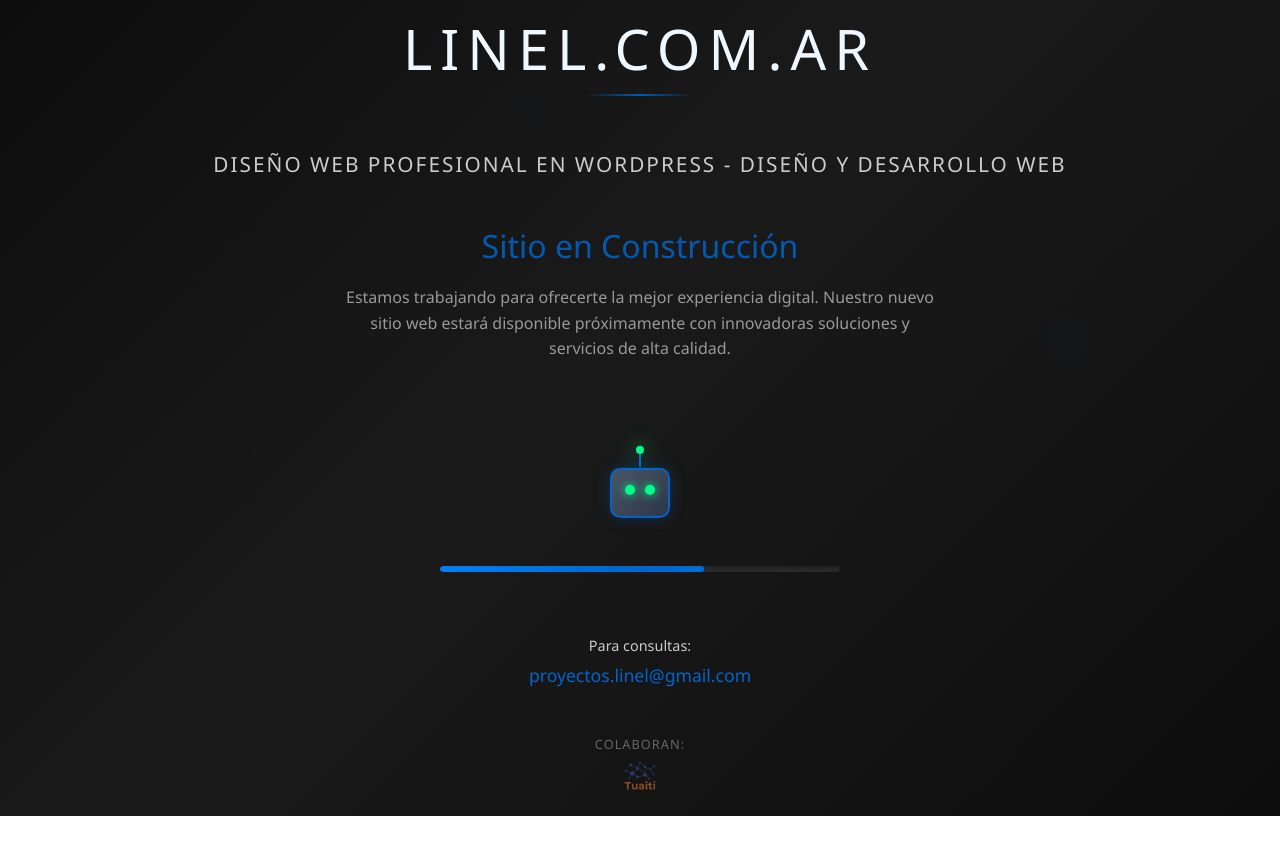
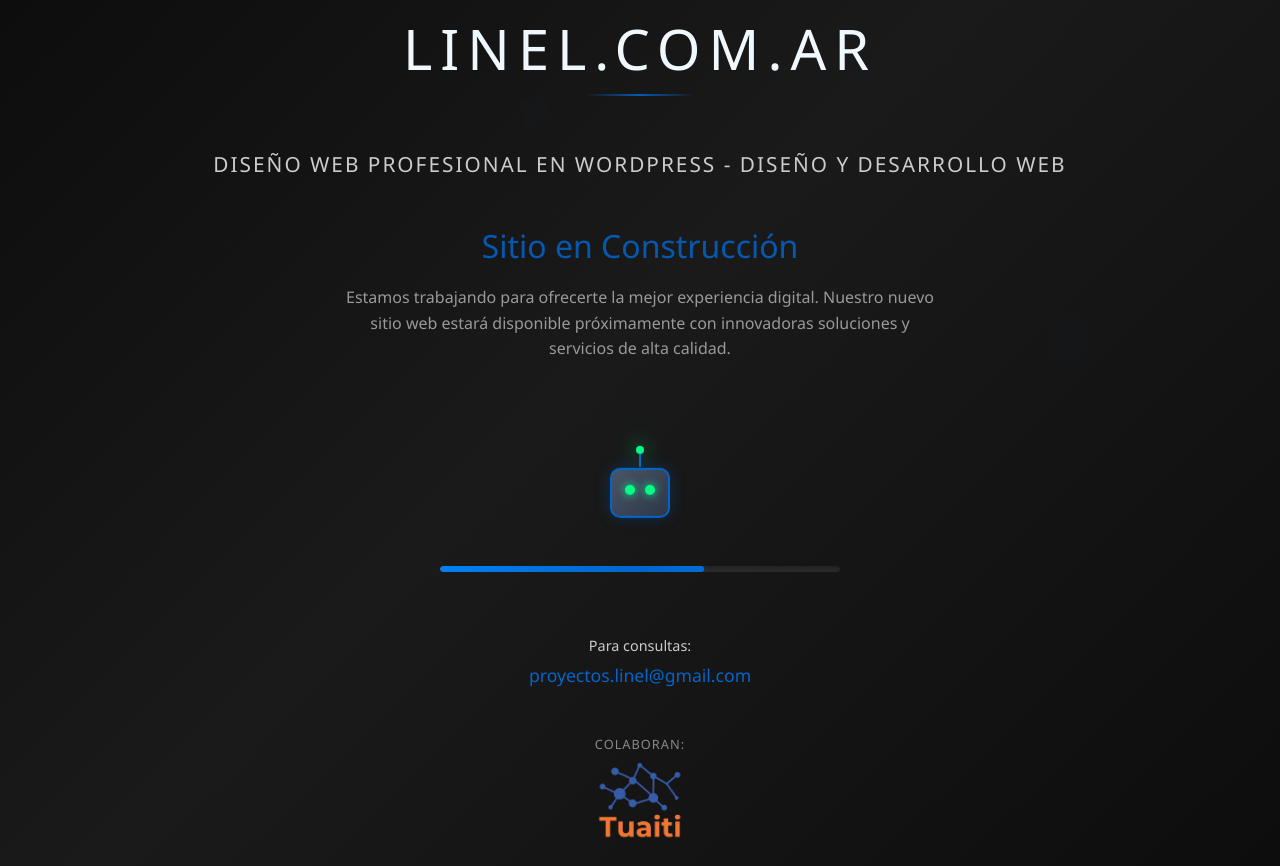
Before and after one commit to codigolionel/page-construction, a plain HTML site: page index.html in a window 1280 px wide. Shown: the part 222-1088 px from the top of the page. Before the commit the page ends 1038 px from the top, so only its background shows below. Drawn offline with Linux system fonts and the light colour scheme.

Commit message:
new logo

```diff
--- a/index.html
+++ b/index.html
@@ -344,7 +344,7 @@
         .collaborators {
             margin-top: 3rem;
             text-align: center;
-            opacity: 0.7;
+
         }
 
         .collaborators-text {
@@ -357,12 +357,11 @@
         }
 
         .collaborator-logo {
-            width: 60px;
+            width: 100px;
             height: auto;
-            max-height: 30px;
+            max-height: 80px;
             object-fit: contain;
-            opacity: 0.8;
-            transition: opacity 0.3s ease;
+
         }
 
         .collaborator-logo:hover {
```
Also changed, not shown: logo_linel.jpg.
